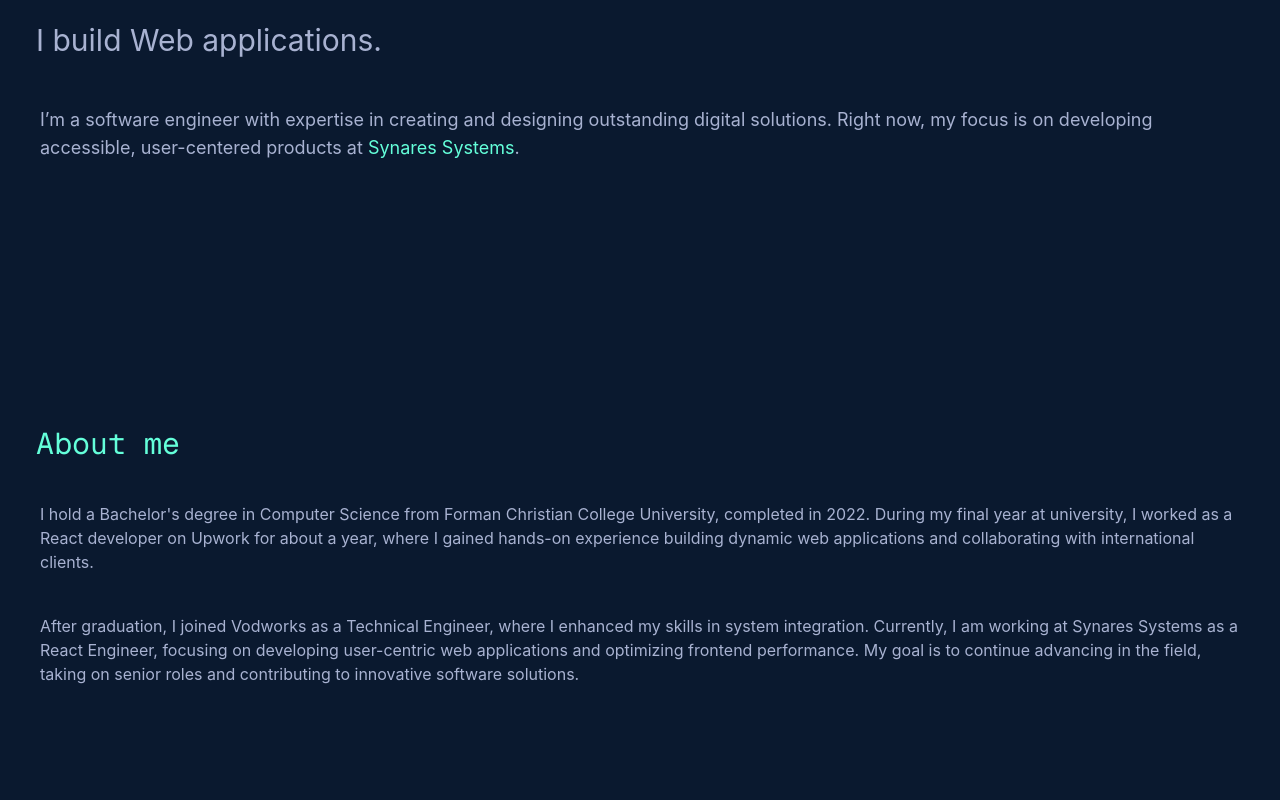
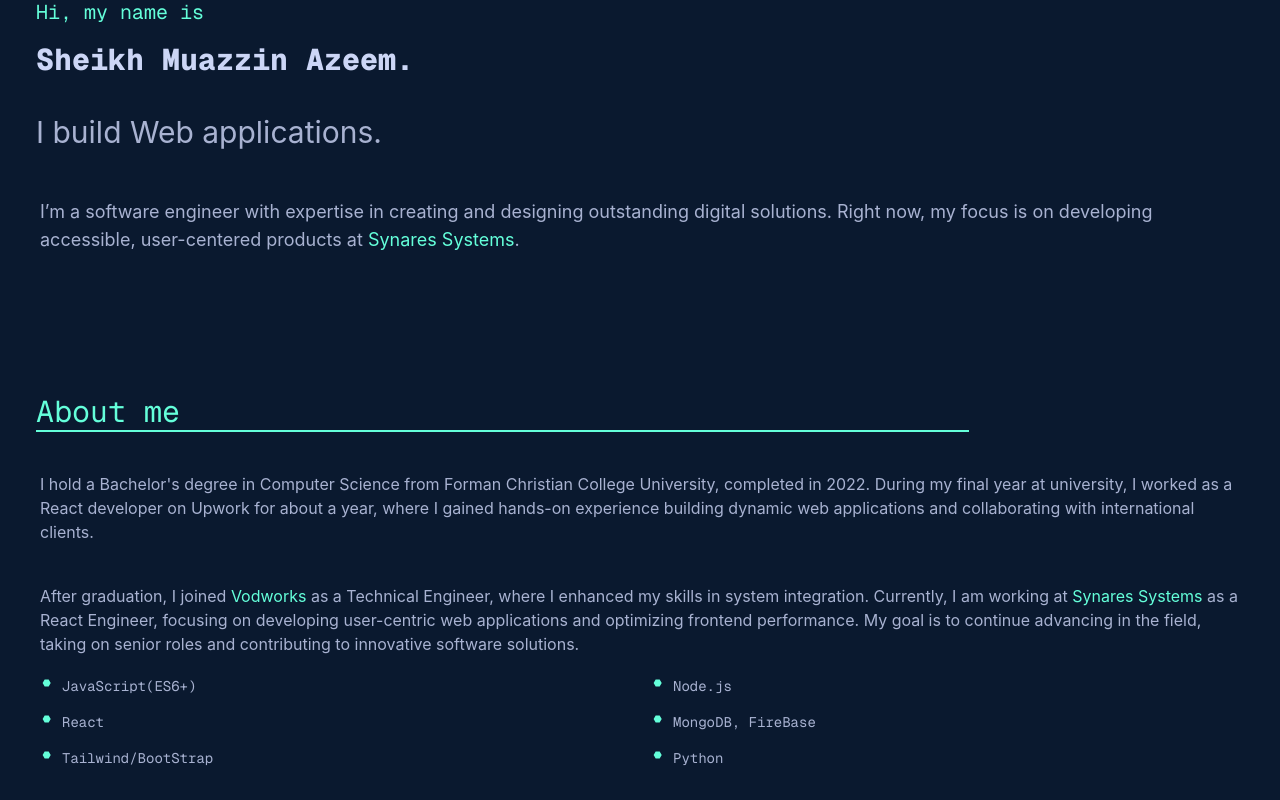
Before and after one commit to Lyfissad/Portfolio, a React (Create React App) app: page / in a window 1280 px wide. Shown: the part 278-1078 px from the top of the page. Before the commit the page ends 968 px from the top, so only its background shows below. Built offline with nearby package versions, Linux system fonts and the light colour scheme; a web font is replaced by a local one.

Commit message:
position fixed and fade effect working for all text added skills and anchor tags

```diff
--- a/package.json
+++ b/package.json
@@ -9,6 +9,7 @@
     "react": "^18.3.1",
     "react-dom": "^18.3.1",
     "react-icons": "^5.3.0",
+    "react-intersection-observer": "^9.13.1",
     "react-router-dom": "^6.28.0",
     "react-scripts": "^5.0.1",
     "web-vitals": "^2.1.4"
--- a/src/App.jsx
+++ b/src/App.jsx
@@ -1,4 +1,4 @@
-import { React, useState } from "react"
+import { React, useState, useEffect, useRef } from "react"
 import Header from "./component/Header";
 import Intro from "./component/Intro";
 import './App.css';
@@ -12,8 +12,32 @@ import { IoMdClose } from "react-icons/io";
 
 
 
+
+
+
+
 export default function App() {
   const [SideActive, setSideActive] = useState(false)
+  const [isVisible, setIsVisible] = useState(false);
+  const ref = useRef(null);
+  useEffect(() => {
+    const observer = new IntersectionObserver(
+      ([entry]) => {
+        if (entry.isIntersecting) {
+          setIsVisible(true);
+          observer.disconnect(); // Stop observing after it becomes visible
+        }
+      },
+      {
+        threshold: 0.3, // Trigger when 10% of the component is visible
+      }
+    );
+
+    if (ref.current) observer.observe(ref.current);
+
+    return () => observer.disconnect();
+  }, []);
+  console.log("in view:", isVisible)
   return (
     <div className="bg-navy">
       <Header />
@@ -31,7 +55,9 @@ export default function App() {
       <Intro blur = {SideActive} />
       {SideActive && <div className="w-1/5 h-5/6 absolute bottom-7" onClick = {()=>setSideActive(false)}></div>}
       {<SideNav show = {SideActive} />}
-      <About blur = {SideActive} />
+      <div ref={ref} style={{ minHeight: '300px'}}>
+        {isVisible && <About />}
+      </div>
     </div>
   );
 }
--- a/src/component/About.jsx
+++ b/src/component/About.jsx
@@ -1,11 +1,18 @@
 import React from "react";
+import { VscDebugBreakpointData } from "react-icons/vsc";
+
+
+
+
+
 
 
 export default function About(props){
     return(
-    <div className={`absolute top-80 mt-96 ml-9 ${props.blur? `blur-sm z-50 shadow-lg` :  ``}`}>
+    <div className={`pl-9 mb-4 ${props.blur? `blur-sm  z-2 shadow-lg` :  ``}`}>
         <h1 className="text-3xl
-        text-green font-geist animate-fadeInM">About me</h1>
+        text-green font-geist animate-fadeInM">About me<hr className="w-3/4 border-green
+         border-y"/></h1>
         <div className="text-slightFade text-left justify-center m-1 mr-8 text-md animate-fadeInL">
             <h4 className="mb-10 mt-10">
             I hold a Bachelor's degree in Computer Science from
@@ -15,13 +22,21 @@ export default function About(props){
             dynamic web applications and collaborating with international clients.
             </h4>
             <h4>
-            After graduation, I joined Vodworks as a Technical Engineer, where I
+            After graduation, I joined <a className="text-green no-underline cursor-pointer" href="https://vodworks.com/">Vodworks</a> as a Technical Engineer, where I
             enhanced my skills in system integration. Currently, I am working
-            at Synares Systems as a React Engineer, focusing on developing
+            at <a className="text-green no-underline cursor-pointer" href = "https://pk.linkedin.com/company/synares">Synares Systems</a> as a React Engineer, focusing on developing
             user-centric web applications and optimizing frontend
             performance. My goal is to continue advancing in the field,
             taking on senior roles and contributing to innovative software
              solutions.</h4>
+            <ul  className="columns-2 mt-5 font-geist text-sm">
+                <li className="mb-4 flex gap-2"><VscDebugBreakpointData  className="fill-green"/> JavaScript(ES6+)</li>
+                <li className="mb-4 flex gap-2"><VscDebugBreakpointData className="fill-green"/> React</li>
+                <li className="mb-4 flex gap-2"><VscDebugBreakpointData className="fill-green"/> Tailwind/BootStrap</li>
+                <li className="mb-4 flex gap-2"><VscDebugBreakpointData className="fill-green"/> Node.js</li>
+                <li className="mb-4 flex gap-2"><VscDebugBreakpointData className="fill-green"/> MongoDB, FireBase</li>
+                <li className="mb-4 flex gap-2"><VscDebugBreakpointData className="fill-green"/> Python</li>
+             </ul>
         </div>
 
     </div>
--- a/src/component/Intro.jsx
+++ b/src/component/Intro.jsx
@@ -5,7 +5,7 @@ import React from "react"
 
 export default function Intro(props){
     return(
-        <div class="dark" className={props.blur? "pt-14 blur-sm shadow-lg z-2 absolute" : "text-left pt-14 absolute"}>
+        <div class="dark" className={`mb-32 mt-32 text-left pt-5 ${props.blur? "blur-sm shadow-lg z-2" : ""}`}>
             <h1 className="text-green ml-9 mt-9 mb-2 text-xl font-geist animate-fadeInS">Hi, my name is</h1>
             <h2 className="text-faded m-9 mt-4 text-3xl font-geist font-extrabold animate-fadeInS">Sheikh Muazzin Azeem.</h2>
             <h3 className="m-9 text-3xl text-slightFade animate-fadeInM">I build Web applications.</h3>
--- a/src/component/SideNav.jsx
+++ b/src/component/SideNav.jsx
@@ -4,8 +4,8 @@ export default function SideBar(props){
     return(
     <div>
             <div id = "side" className={`h-full absolute text-slightFade
-            justify-center items-center flex border-r-0 bg-lightNavy
-            right-0 top-20 bottom-0 overflow-hidden transition-all ${props.show? "w-4/5" : "w-0"}`}>
+            justify-center items-center flex bg-lightNavy
+            right-0 top-20 bottom-0 overflow-hidden transition-all duration-300 ${props.show? "w-4/5" : "w-0"}`}>
                 <ul>
                     <li className="hover:text-green mb-14 text-3xl cursor-pointer font-geist">About</li>
                     <li className="hover:text-green mb-14 text-3xl cursor-pointer font-geist">Education</li>
--- a/tailwind.config.js
+++ b/tailwind.config.js
@@ -13,7 +13,7 @@ module.exports = {
         "green" : "var(--green)",
         "slightFade" : "var(--slightFade)",
         "faded" : "var(--faded)",
-        "lightNavy": "#112240"
+        "lightNavy": "var(--lightNavy)"
       },
       animation: {
         bounce : 'bounce 2s linear infinite',
```
Also changed, not shown: 1 other file (tests, documents, lock files or other folders).
